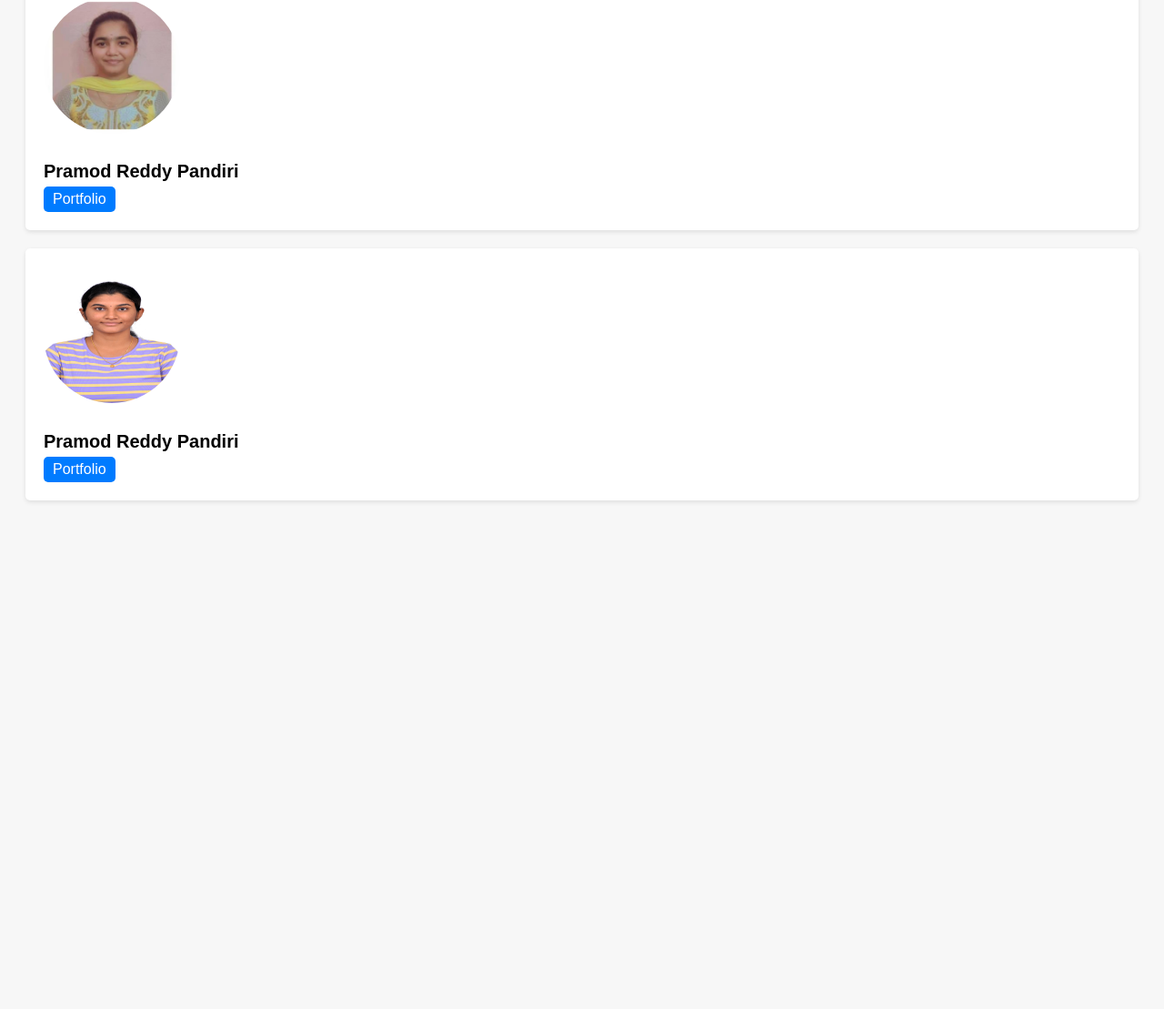
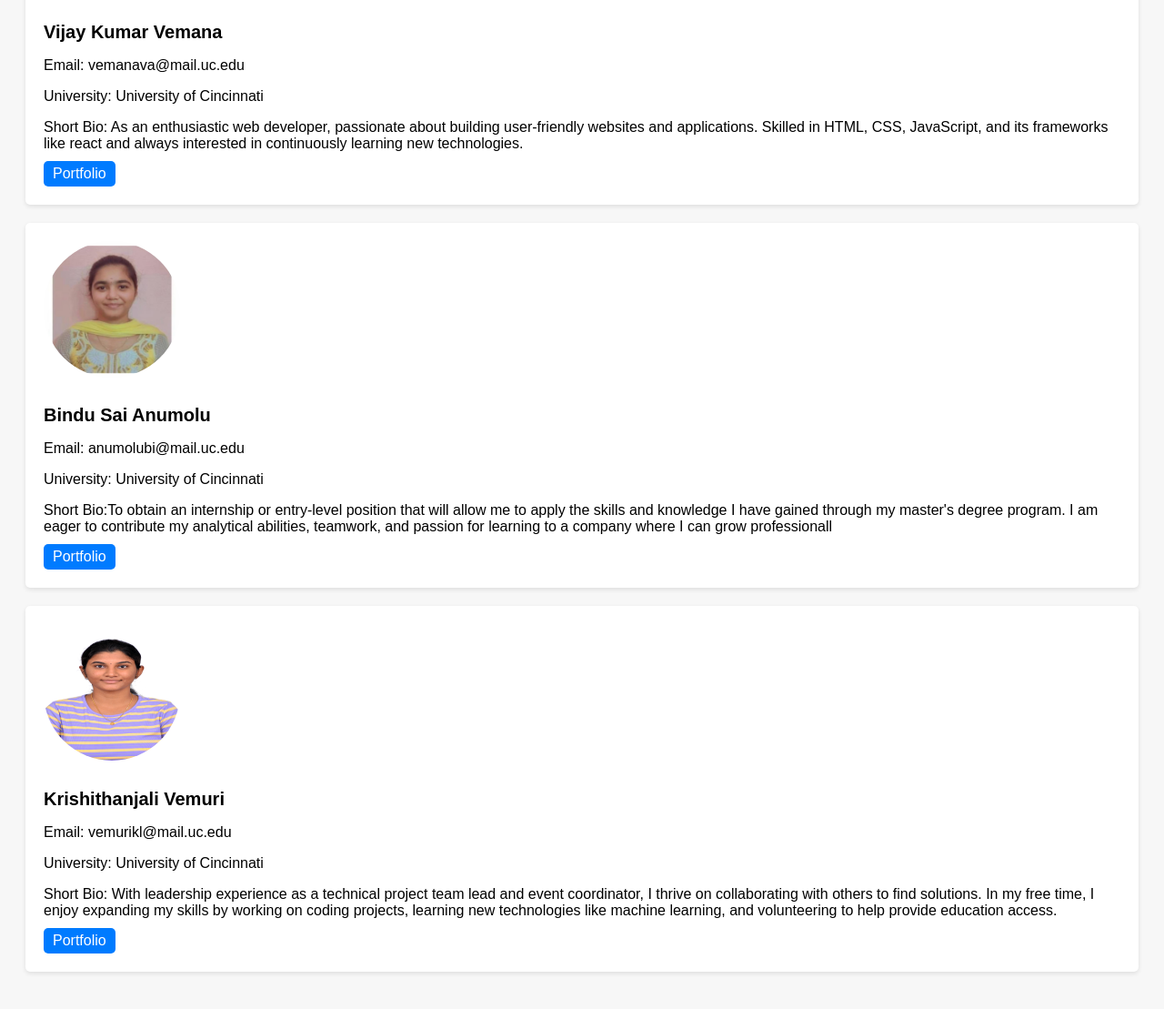
Before and after one commit to waph-team35/waph-team35.github.io, a plain HTML site: page index.html in a window 1280 px wide. Shown: the part 723-1832 px from the top of the page at 91% size. Before the commit the page ends 1321 px from the top, so only its background shows below. Drawn offline with Linux system fonts and the light colour scheme; files whose address does not match are found by name.

Commit message:
update page

```diff
--- a/index.html
+++ b/index.html
@@ -60,23 +60,61 @@ h1 {
     <h1> Team 35 </h1>
     <div class="team-member">
         <img src="images//pandirpy_headshot.jpg" alt="Pramod Reddy Pandiri">
-        <h2>Pramod Reddy Pandiri</h2>
-        <a href="https://pandirpy.github.io/index.html">Portfolio</a>
+        <div class="team-member-details">
+            <h2>Pramod Reddy Pandiri</h2>
+            <p>Email: pandirpy@mail.uc.edu</p>
+            <p>University: University of Cincinnati</p>
+            <p>Short Bio: As a fervent web developer, I am dedicated to crafting
+                intuitive websites and applications that prioritize user satisfaction.
+                Proficient in HTML, CSS, JavaScript, and modern frameworks,
+                I consistently pursue new technologies to expand my skill set.
+                 I am committed to ongoing learning, constantly exploring innovative approaches
+                 to enhance user experiences and create impactful digital solutions.</p>
+            <a href="https://pandirpy.github.io">Portfolio</a>
+        </div>
     </div>
     <div class="team-member">
         <img src="images/vemanava_headshot.png" alt="Vijay Kumar Vemana">
-        <h2>Vijay Kumar Vemana</h2>
-        <a href="https://vemanava77.github.io ">Portfolio</a>
+
+        <div class="team-member-details">
+            <h2>Vijay Kumar Vemana</h2>
+            <p>Email: vemanava@mail.uc.edu</p>
+            <p>University: University of Cincinnati</p>
+            <p>Short Bio: As an enthusiastic web developer, passionate
+                about building user-friendly websites and applications.
+                 Skilled in HTML, CSS, JavaScript,
+                and its frameworks like react and always interested in
+                continuously learning new technologies.</p>
+                 <a href="https://vemanava77.github.io">Portfolio</a>
+        </div>
+
     </div>
     <div class="team-member">
         <img src="images/anumolbi_headshot.jpg" alt="Bindu Sai Anumolu">
-        <h2>Pramod Reddy Pandiri</h2>
-        <a href=" ">Portfolio</a>
+        <div class="team-member-details">
+            <h2>Bindu Sai Anumolu</h2>
+            <p>Email: anumolubi@mail.uc.edu</p>
+            <p>University: University of Cincinnati</p>
+            <p>Short Bio:To obtain an internship or entry-level position that will allow me to
+                 apply the skills and knowledge I have gained through my master's degree program.
+                  I am eager to contribute my analytical abilities,
+                 teamwork, and passion for learning to a company where I can grow professionall </p>
+            <a href="https://vemurikl.github.io/">Portfolio</a>
+        </div>
     </div>
      <div class="team-member">
         <img src="images/vemurikl_headshot.png" alt="Krishithanjali Vemuri">
-        <h2>Pramod Reddy Pandiri</h2>
-        <a href=" ">Portfolio</a>
+        <div class="team-member-details">
+            <h2>Krishithanjali Vemuri</h2>
+            <p>Email: vemurikl@mail.uc.edu</p>
+            <p>University: University of Cincinnati</p>
+            <p>Short Bio: With leadership experience as a technical project team lead and event coordinator,
+                I thrive on collaborating with others to find solutions. In my free time,
+                 I enjoy expanding my skills by working on coding projects,
+                learning new technologies like machine learning, and volunteering
+                 to help provide education access.</p>
+            <a href="https://anumolbi.github.io/">Portfolio</a>
+        </div>
     </div>
 </body>
 </html>
```
